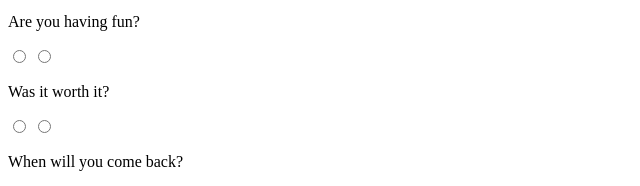
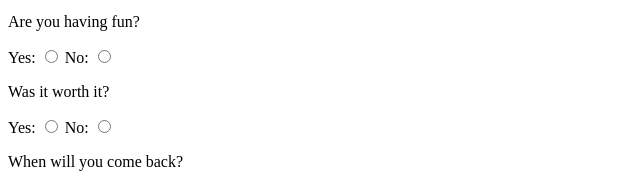
Before and after one commit to SoniaRMK/Microverse-HTML-CSS-project, a plain HTML site: page index.html in a window 1280 px wide. Shown: the part 253-439 px from the top of the page, without its empty margins (0-640 px from the left). Drawn offline with Linux system fonts and the light colour scheme.

Commit message:
added labels to radio buttons

```diff
--- a/index.html
+++ b/index.html
@@ -27,11 +27,15 @@
       </select>
 
       <p>Are you having fun?</p>
+      <label id="Yes">Yes:</label>
       <input type='radio' name='yes' value='yes'/>
+      <label id="No">No:</label>
       <input type='radio' name='no' value='no'/>
 
       <p>Was it worth it?</p>
+      <label id="Yes">Yes:</label>
       <input type='radio' name='yes' value='yes'/>
+      <label id="No">No:</label>
       <input type='radio' name='no' value='no'/>
 
       <p>When will you come back?</p>
```
